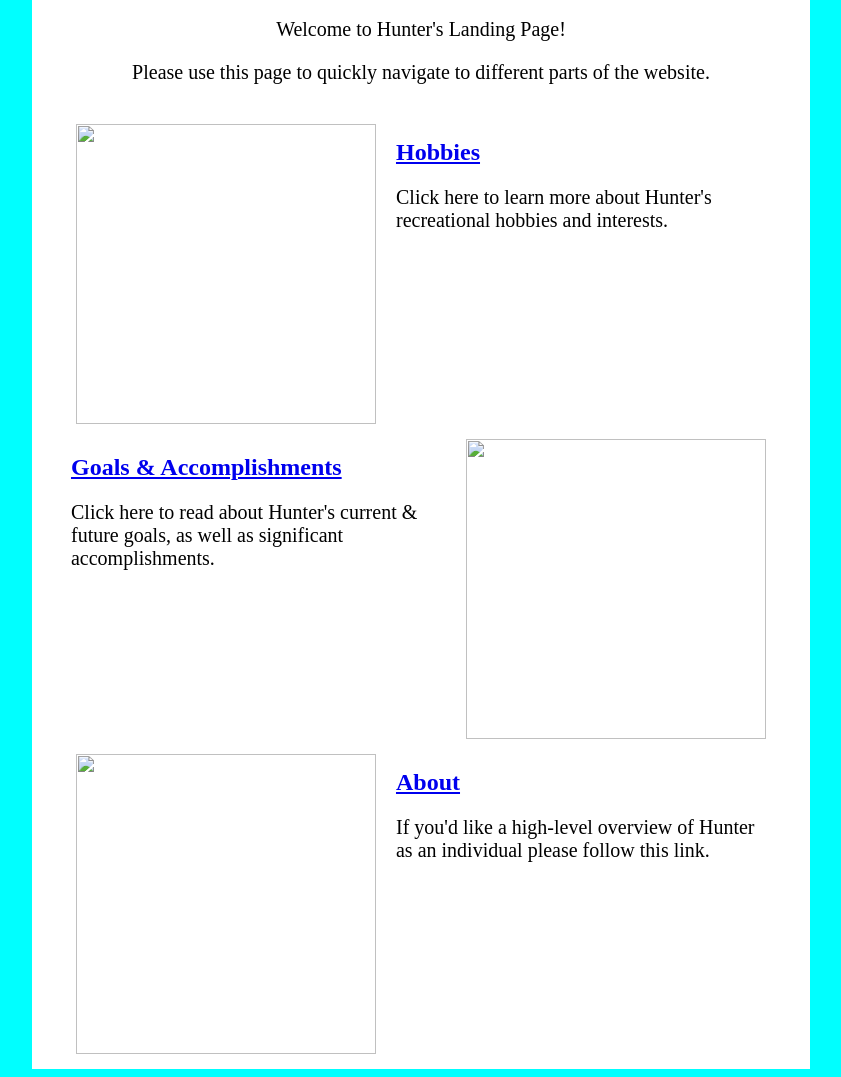
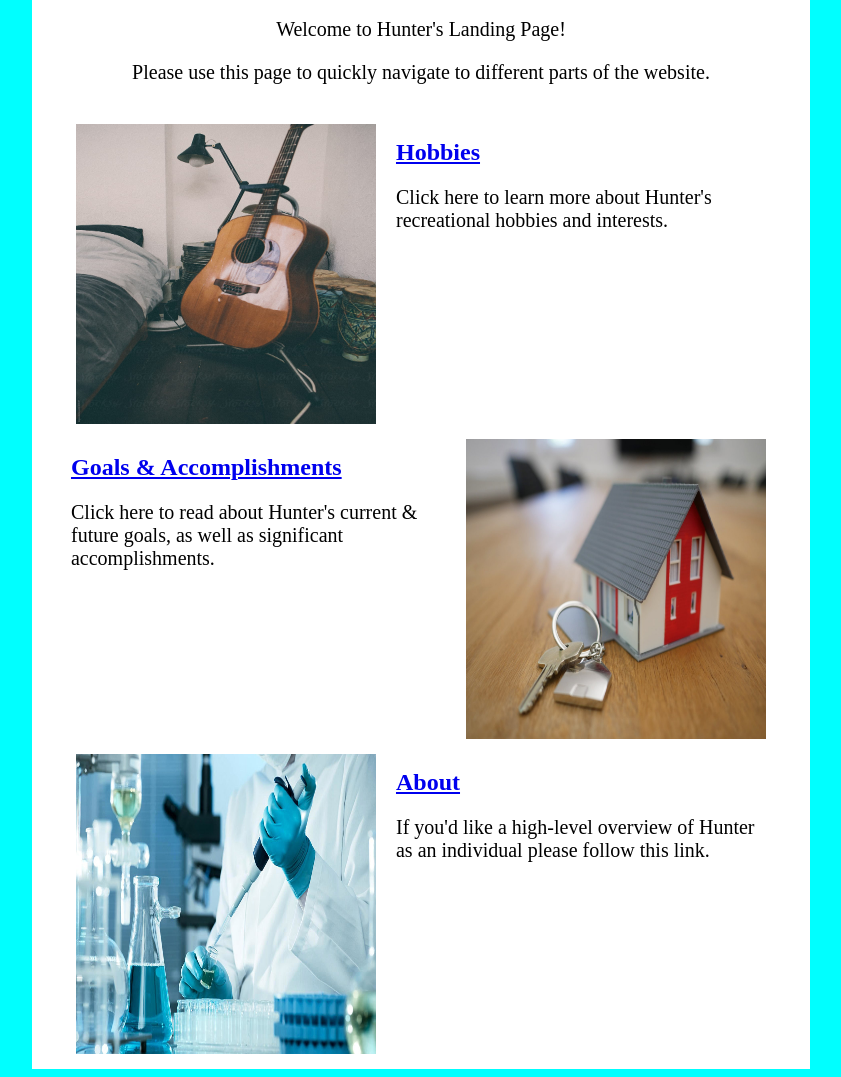
Before and after one commit to elijahdwilkinson/bioSite, a plain HTML site: page index.html in a window 1280 px wide. Shown: the part 80-1157 px from the top of the page, without its empty margins (219-1060 px from the left). Drawn offline with Linux system fonts and the light colour scheme.

Commit message:
Update index.html

```diff
--- a/index.html
+++ b/index.html
@@ -20,18 +20,18 @@
         </div>
 
        <div class = "row">
-        <img src = "Images/guitar.jpg" class = "left">
+        <img src = "biosite/Images/guitar.jpg" class = "left">
         <h2> <a href = "biosite/hobbies.html">Hobbies</a></h2>
             <p>Click here to learn more about Hunter's recreational hobbies and interests.</p></div>
 
     <div class = "row">
-        <img src = "images/20211029-102034-photo-1560518883-ce09059eeffa.jpeg" class = "right">
+        <img src = "biosite/Images/20211029-102034-photo-1560518883-ce09059eeffa.jpeg" class = "right">
         <h2><a href = "biosite/goals.html">Goals & Accomplishments</a></h2>
         <p>Click here to read about Hunter's current & future goals, as well as significant accomplishments.</p>
     </div>
 
     <div class = "row">
-        <img src = "Images/med-research.jpg" class = "left">
+        <img src = "biosite/Images/med-research.jpg" class = "left">
         <h2> <a href = "biosite/about.html">About</a></h2>
             <p>If you'd like a high-level overview of Hunter as an individual please follow this link.</p></div>
 
```
